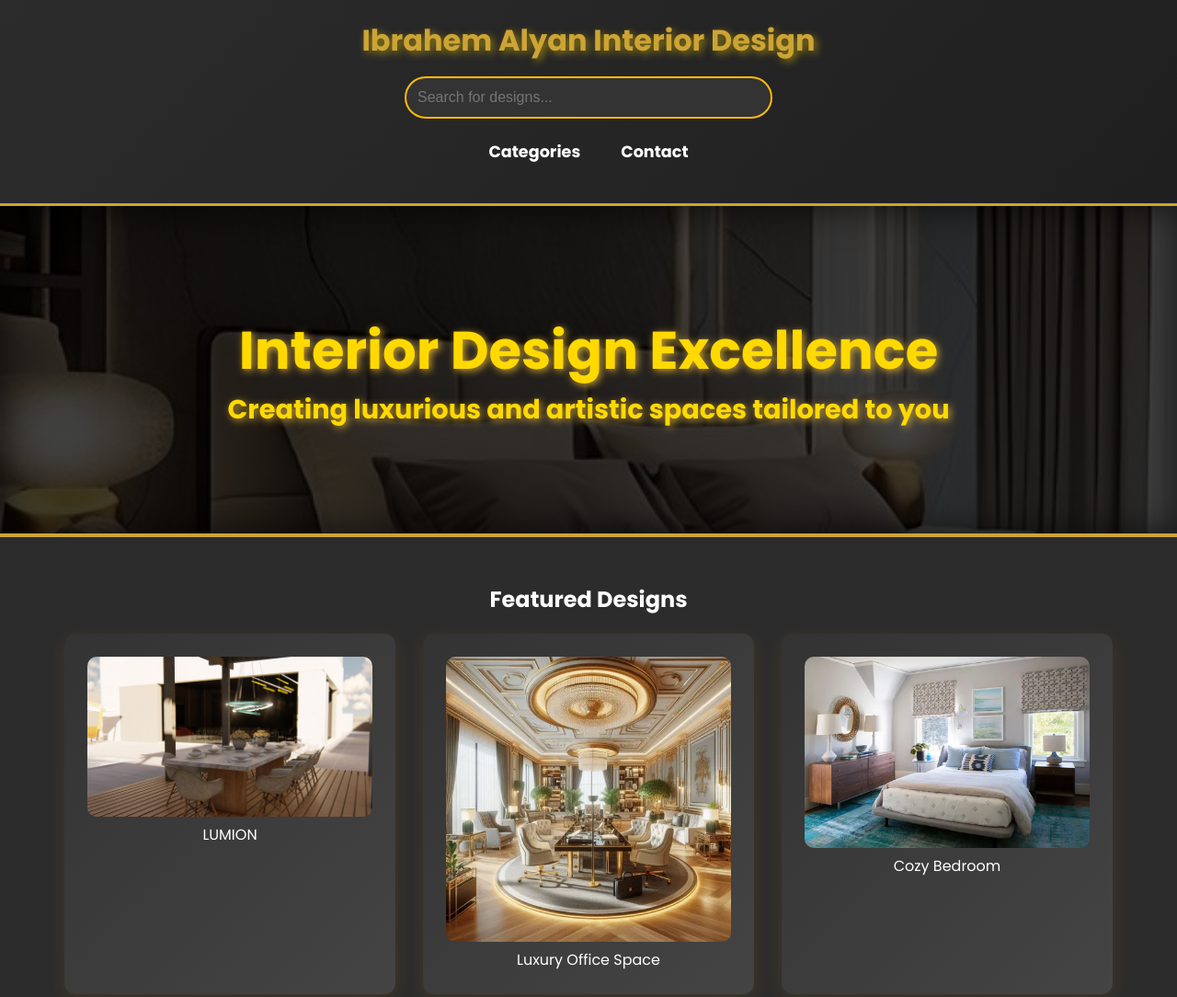
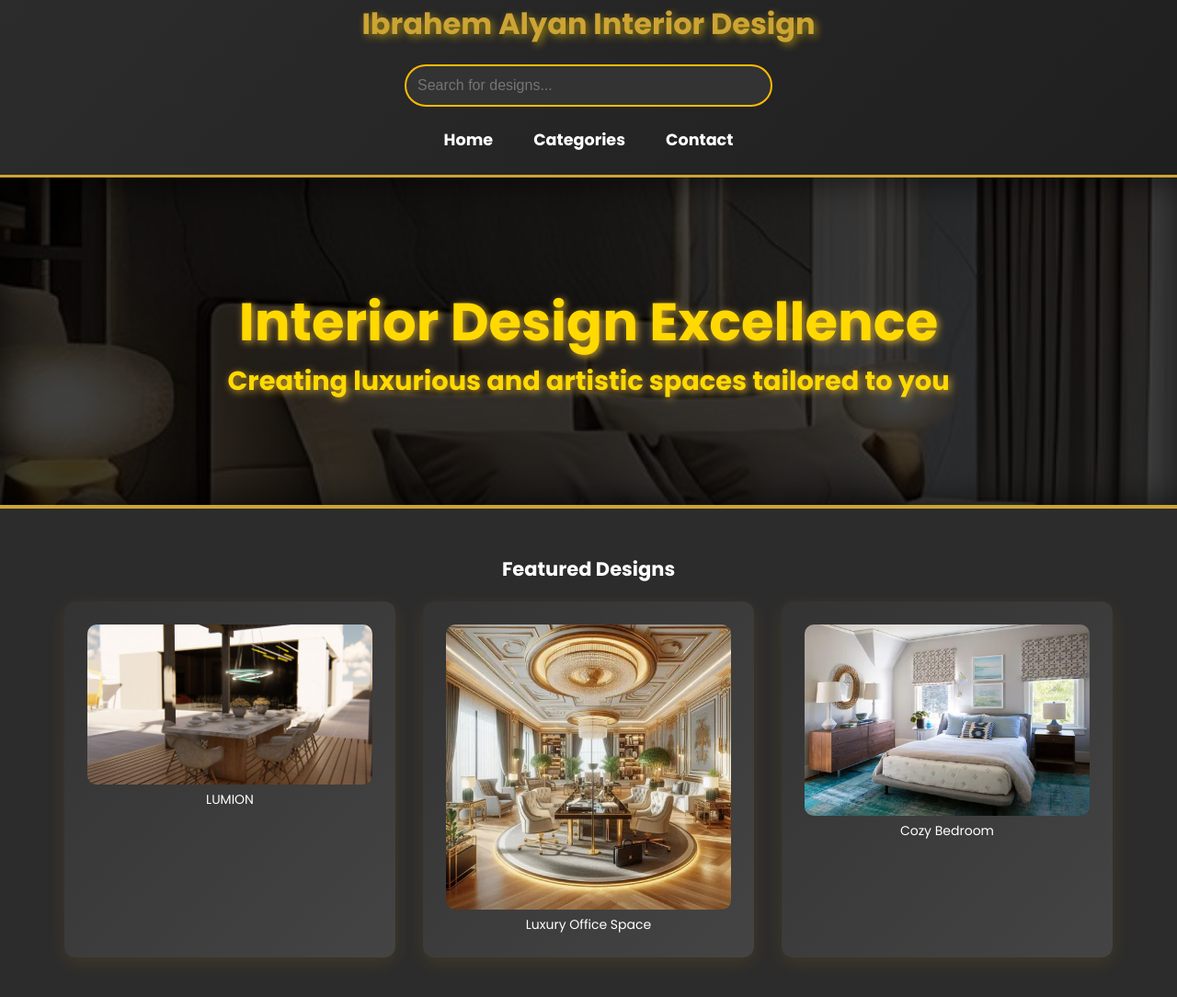
Before and after one commit to abdalmalkall/RyP, a website: page index.html in a window 1280 px wide. Shown: the top 1084 px of the page at 92% size. Drawn offline with Linux system fonts and the light colour scheme.

Commit message:
product-section1

```diff
--- a/index.html
+++ b/index.html
@@ -17,7 +17,7 @@
     </div>
     <input type="text" id="search-bar" placeholder="Search for designs..." class="search-bar" />
     <nav>
-      <!-- <a href="index.html">Home</a> -->
+      <a href="index.html">Home</a>
       <a href="#product-section">Categories</a> <!-- تعديل الرابط هنا -->
       <a href="#product-section1">Contact</a>
     </nav>
--- a/styles.css
+++ b/styles.css
@@ -12,26 +12,29 @@ body {
     color: white;
     background: #1a1a1a;
     text-align: center;
+    font-size: 14px; /* تم تقليل حجم الخط */
+    white-space: nowrap; /* لضمان أن النص يظهر في سطر واحد */
 }
 
-/* ========== Header ========== */
 header {
     display: flex;
     flex-direction: column;
     align-items: center;
     background: linear-gradient(135deg, #2c2c2c, #1f1f1f);
-    padding: 20px;
+    padding: 2px;
     box-shadow: 0 4px 15px rgba(255, 215, 0, 0.2);
     border-bottom: 3px solid #CDA434;
     width: 100%;
+    font-size: 16px; /* تم تقليل حجم النص داخل الـ header */
+    white-space: nowrap; /* لضمان أن النص يظهر في سطر واحد */
 }
 
 .logo-container {
     display: flex;
     align-items: center;
-    gap: 10px;
+    gap: 20px;
     justify-content: center;
-    margin-bottom: 15px;
+    margin-bottom: 20px;
 }
 
 .logo {
```
